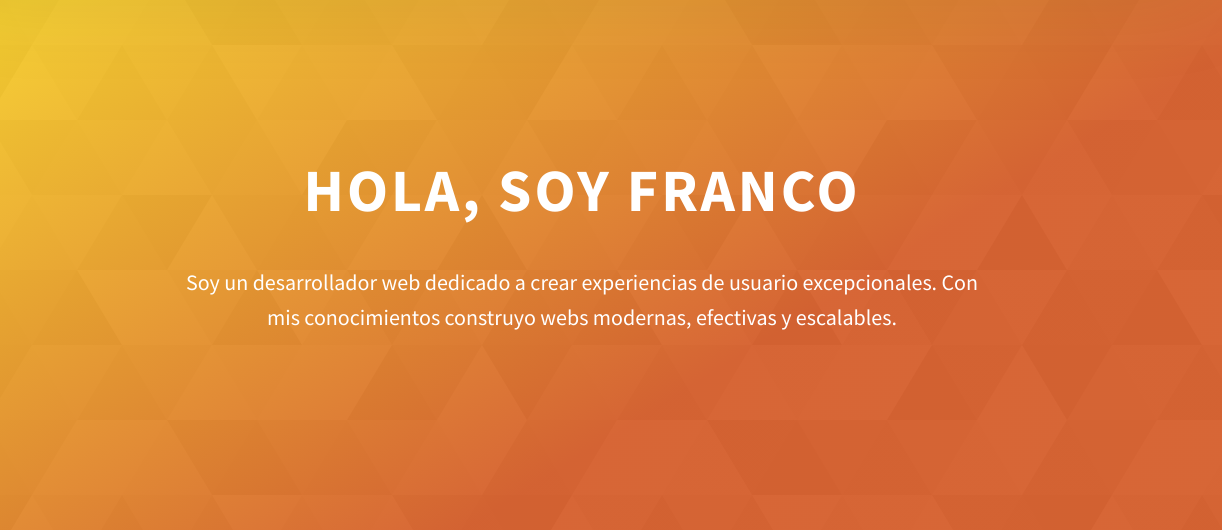
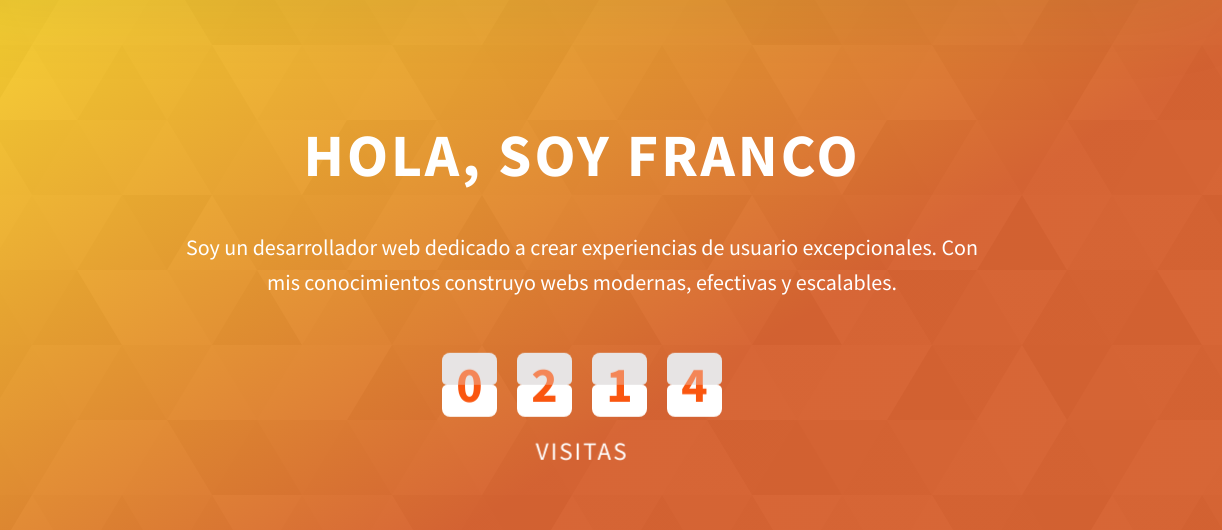
Before and after one commit to francodder/francodder.github.io, a website: page index.html in a window 1280 px wide. Shown: the part 105-635 px from the top of the page, 58-1280 px from the left. Drawn offline with Linux system fonts and the light colour scheme.

Commit message:
Añadido contador de visitas

```diff
--- a/index.html
+++ b/index.html
@@ -4,17 +4,21 @@
     <meta charset="UTF-8" />
     <meta name="viewport" content="width=device-width, initial-scale=1.0" />
     <meta http-equiv="X-UA-Compatible" content="ie=edge" />
-    <title>Dopefolio</title>
+    <title>Franco Rocchia</title>
     <meta name="description" content="Portfolio Template for Developer" />
 
+    <!-- Styles -->
     <link rel="stylesheet" href="css/style.css" />
 
+    <!-- Google Fonts -->
     <link rel="preconnect" href="https://fonts.googleapis.com" />
     <link rel="preconnect" href="https://fonts.gstatic.com" crossorigin />
     <link
       href="https://fonts.googleapis.com/css2?family=Source+Sans+Pro:wght@400;600;700;900&display=swap"
       rel="stylesheet"
     />
+    <script> </script>
+
   </head>
   <body>
 
@@ -94,11 +98,46 @@
             Soy un desarrollador web dedicado a crear experiencias de usuario excepcionales.
             Con mis conocimientos construyo webs modernas, efectivas y escalables.
           </p>
-          <!-- <div class="home-hero__picture">
-            <img src="assets/png/pg.png" alt="Estoy parado mirando al horizonte">
-          </div> -->
-          <!-- Soy un programador especializado en frameworks de JavaScript con el enfoque puesto en crear excelentes experiencias de usuario. Mediante mis conocimientos en programación, diseño y UI/UX desarrollo aplicaciones web modernas y efectivas. Busco crecer como profesional participando proactivamente en proyectos que sean desafiantes y escalables. -->
         </div>
+
+         <!-- VIEW COUNTER -->
+         <div class="home-hero__counter">
+
+          <div class="view-counter">
+
+            <div class="view-counter__card-container">
+              <div class="view-counter__top"></div>
+              <div class="view-counter__top see-through"></div>
+              <div class="view-counter__bottom"></div>
+                <p class="view-counter__count view-counter__count--1">0</p>
+            </div>
+
+            <div class="view-counter__card-container">
+              <div class="view-counter__top"></div>
+              <div class="view-counter__top see-through"></div>
+              <div class="view-counter__bottom"></div>
+                <p class="view-counter__count view-counter__count--2">2</p>
+            </div>
+
+            <div class="view-counter__card-container">
+              <div class="view-counter__top"></div>
+              <div class="view-counter__top see-through"></div>
+              <div class="view-counter__bottom"></div>
+                <p class="view-counter__count view-counter__count--3">1</p>
+            </div>
+
+            <div class="view-counter__card-container">
+              <div class="view-counter__top"></div>
+              <div class="view-counter__top see-through"></div>
+              <div class="view-counter__bottom"></div>
+                <p class="view-counter__count view-counter__count--4">4</p>
+            </div>
+
+            <span class="view-counter__label">Visitas</span>
+          </div>
+        </div>
+
+
         <div class="home-hero__cta">
           <a href="./#projects" class="btn btn--bg" style="visibility: hidden;">Proyectos</a>
         </div>
@@ -126,24 +165,9 @@
             />
           </a>
         </div>
-        <!-- <div class="home-hero__social">
-          <a href="#" class="home-hero__social-icon-link">
-            <img
-              src="./assets/png/twitter-ico.png"
-              alt="icon"
-              class="home-hero__social-icon"
-            />
-          </a>
-        </div> -->
-        <!-- <div class="home-hero__social">
-          <a href="#" class="home-hero__social-icon-link">
-            <img
-              src="./assets/png/yt-ico.png"
-              alt="icon"
-              class="home-hero__social-icon"
-            />
-          </a>
-        </div> -->
+
+
+
         <div class="home-hero__social">
           <a
             href="https://www.instagram.com/franco.rocchia/"
@@ -265,7 +289,7 @@
                 href="./project-1.html"
                 class="btn btn--med btn--theme dynamicBgClr"
                 target="_blank"
-                >Caso de estudio</a
+                >Más info</a
               >
             </div>
           </div>
@@ -289,7 +313,7 @@
                 href="./project-2.html"
                 class="btn btn--med btn--theme dynamicBgClr"
                 target="_blank"
-                >Caso de estudio</a
+                >Más info</a
               >
             </div>
           </div>
@@ -313,7 +337,7 @@
                 href="./project-3.html"
                 class="btn btn--med btn--theme dynamicBgClr"
                 target="_blank"
-                >Caso de estudio</a
+                >Más info</a
               >
             </div>
           </div>
@@ -336,7 +360,7 @@
                 href="./project-4.html"
                 class="btn btn--med btn--theme dynamicBgClr"
                 target="_blank"
-                >Caso de estudio</a
+                >Más info</a
               >
             </div>
           </div>
@@ -397,6 +421,8 @@
         </div>
       </div>
     </section>
+
+    <!-- FOOTER -->
     <footer class="main-footer">
       <div class="main-container">
         <div class="main-footer__upper">
@@ -440,6 +466,10 @@
       </div>
     </footer>
 
-    <script src="./index.js"></script>
+
+    <script type="application/javascript" src="./js/view-count.js"></script>
+    <script type="application/javascript" src="./index.js"></script>
+
+
   </body>
 </html>
--- /dev/null
+++ b/js/view-count.js
@@ -0,0 +1,79 @@
+window.onload = function() {
+    const data = loadData()
+    const values = getValues(data)
+    setValues(values)
+
+}
+
+const loadData = () => {
+
+    if(localStorage.getItem('counter-data')) {
+        const stringData = localStorage.getItem('counter-data')
+        data = JSON.parse(stringData)
+
+        data.viewedTimes = data.viewedTimes + 1
+
+        localStorage.setItem("counter-data", JSON.stringify(data))
+
+        return data
+
+    } else {
+
+        const data = {
+            viewed: true,
+            viewedTimes: 1
+        }
+        localStorage.setItem("counter-data", JSON.stringify(data))
+    }
+}
+
+const getValues = ({viewed, viewedTimes}) => {
+
+    const initialViews = 100
+    let viewTimes = 0
+
+    if(!data) {
+        // Iniciación de variables en coso de que no haya cookies
+
+    }
+
+    const getBaseViews = () => {
+        // Tiempo total en milisegundos
+        const totalMs = Date.now()
+                        // Días * Horas * Minutos * Segundos * Milisegundos
+        const correctionMs = (19.029 * 24 * 60 * 60 * 1000)
+        console.log(totalMs - correctionMs)
+        const hours = (totalMs - correctionMs) / 60 / 60
+        // console.log(hours)
+    }
+
+    getBaseViews()
+
+    const getViewsString = () => {
+        const views = initialViews + 114 + viewedTimes
+        if(views <= 10) return '000' + views
+        else if(views <= 100) return '00' + views
+        else if(views <= 1000) return '0' + views
+        else return views
+    }
+
+    const viewString = getViewsString()
+
+    const viewDigits = []
+
+    for (let i = 0; i < viewString.length; i++) {
+        viewDigits.push(viewString[i])
+
+    }
+
+    return {viewDigits, viewed}
+}
+
+const setValues = ({viewDigits}) => {
+
+    const htmlCounts = document.querySelectorAll('.view-counter__count')
+
+    htmlCounts.forEach((count, i) => {
+        count.innerHTML = viewDigits[i]
+    })
+}
--- a/sass/components/_skills.scss
+++ b/sass/components/_skills.scss
@@ -12,17 +12,6 @@
     font-weight: 600;
     color: $cl-font-000;
     transition: all .3s;
-
-    &:hover {
-
-      &:hover {
-        transform: translateY(-3px);
-        box-shadow: rgba(0, 0, 0, 0.24) 0px 3px 8px;
-
-        // background-color: $cl-primary-500;
-        // color: $cl-white;
-      }
-    }
 
     // &--one {
     //   background: rgba($cl-surface-800, 0.5);
--- /dev/null
+++ b/sass/components/_view-counter.scss
@@ -0,0 +1,139 @@
+$cl-card-top: #E7E4E4;
+$cl-card-botom: $cl-white;
+$cl-numbers: $cl-secondary-600;
+
+// ---------------- ANIMATIONS
+
+@keyframes view-counter-in {
+    from {
+        transform: translateY(-30px);
+        opacity: 0;
+    }
+    to {
+        transform: translateY(0);
+        opacity: 1;
+    }
+}
+
+@keyframes number-in {
+    from {
+        transform: translateY(80px);
+        opacity: 0;
+    }
+    to {
+        transform: translateY(0);
+        opacity: 1;
+    }
+}
+
+@keyframes label-in {
+    from {
+        transform: translateX(-50%) translateY(-20px);
+        opacity: 0;
+    }
+    to {
+        transform: translateX(-50%) translateY(0);
+        opacity: 1;
+    }
+}
+
+// ---------------- CONTAINER CLASSES
+
+.view-counter {
+    position: relative;
+    width: 300px;
+    height: 70px;
+    // border: 1px solid $cl-white;
+    display: flex;
+    align-items: center;
+    animation: view-counter-in .6s both;
+}
+
+.view-counter .view-counter__label {
+    position: absolute;
+    bottom: -50px;
+    left: 50%;
+    transform: translateX(-50%);
+    display: inline-block;
+    font-size: 2.5rem;
+    font-weight: 400;
+    letter-spacing: 2px;
+    text-transform: uppercase;
+    color: $cl-font-000;
+    animation: label-in .4s 1.4s ease-out both ;
+}
+
+
+// ------------------ CARD CLASSES
+
+.view-counter__card-container {
+    position: relative;
+    width: 68px;
+    height: 64px;
+    margin: 0 10px;
+    display: flex;
+    overflow: hidden;
+    justify-content: center;
+    align-items: center;
+    // border-bottom: 4px solid #17171faf;
+    border-radius: 8px;
+}
+
+.view-counter__top {
+    position: absolute;
+    top:0;
+    width: 100%;
+    height: 50%;
+    overflow: hidden;
+    border-radius: 5px 5px 5px 5px;
+    background-color: $cl-card-top;
+}
+
+.view-counter__top.see-through {
+    position: absolute;
+    top:0;
+    width: 100%;
+    height: 50%;
+    border-radius: 5px 5px 5px 5px;
+    background-color:rgba($cl-card-top, 0.34);
+    z-index: 200;
+}
+
+
+.view-counter__bottom {
+    position: absolute;
+    bottom:0;
+    width: 100%;
+    height: 50%;
+    border-radius: 5px 5px 5px 5px;
+    background-color: $cl-card-botom;
+}
+
+.view-counter__count {
+    margin-top: -2px;
+    margin-left: 1px;
+    letter-spacing: 1px;
+    font-weight: 700;
+    font-size: 5rem;
+    color: $cl-numbers;
+    z-index: 100;
+    user-select: none;
+    animation: number-in .7s cubic-bezier(.52,.53,.48,1.48) both;
+
+    &--1 {
+        animation-delay: .1s;
+    }
+
+    &--2 {
+        animation-delay: .25s;
+    }
+
+    &--3 {
+        animation-delay: .4s;
+    }
+
+    &--4 {
+        animation-delay: .55s;
+    }
+
+}
--- a/sass/main.scss
+++ b/sass/main.scss
@@ -13,3 +13,4 @@
 @import 'components/footer';
 @import 'components/skills';
 @import 'components/mouse-scroll';
+@import 'components/view-counter'
--- a/sass/pages/_home.scss
+++ b/sass/pages/_home.scss
@@ -95,9 +95,12 @@
     }
   }
 
-  &__cta {
+  &__counter {
+    width: max-content;
+    height: max-content;
+    margin: 0 auto;
     margin-top: 5rem;
-    text-align: center;
+    // text-align: center;
   }
 }
 
```
Also changed, not shown: css/style.css.
